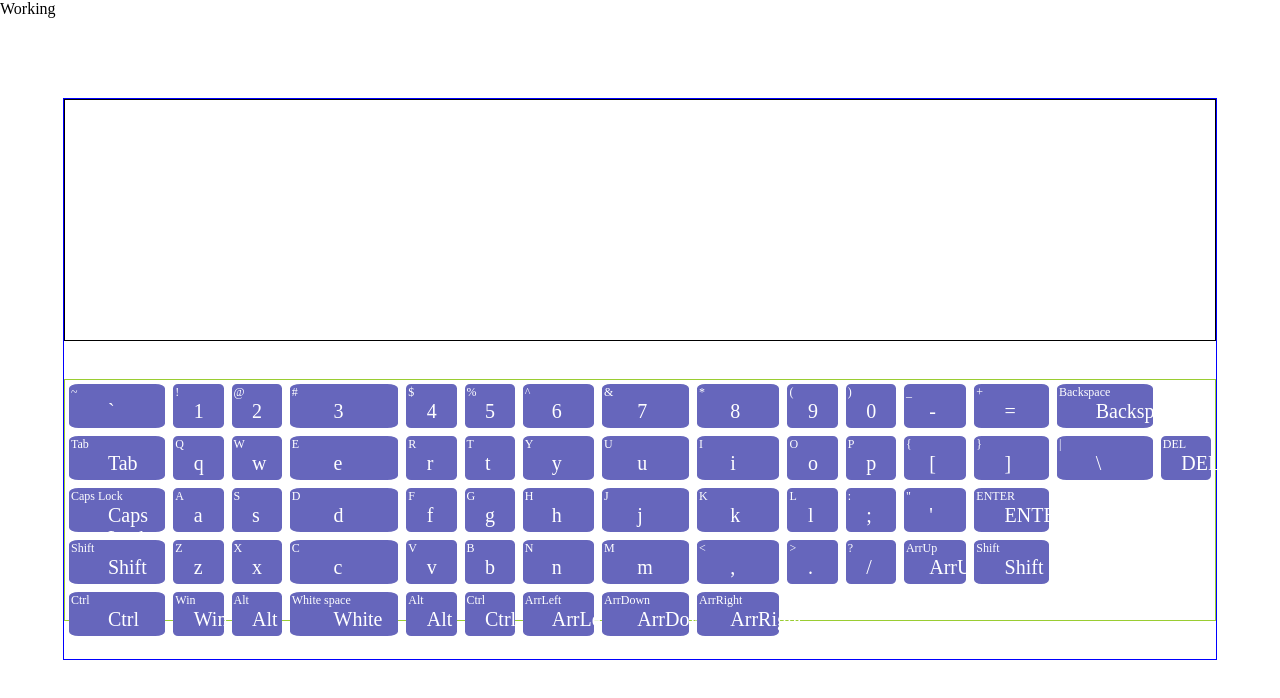
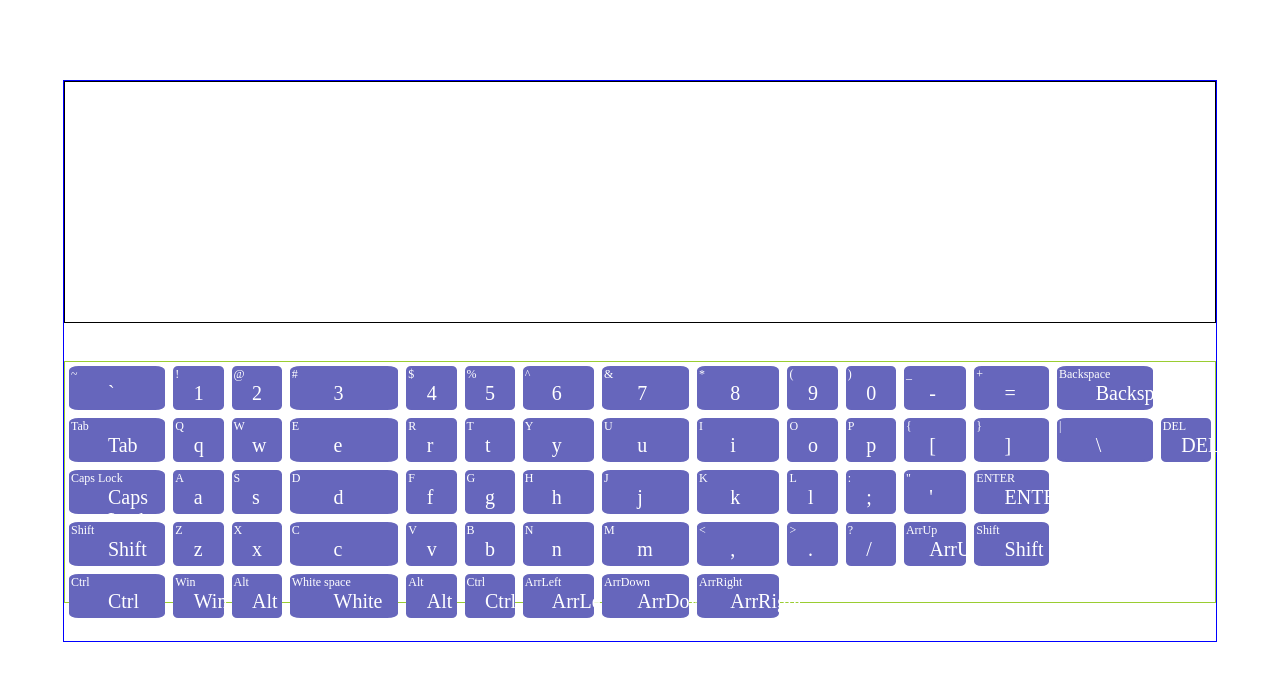
Before and after one commit to scerbina2016/virtual-keyboard, a plain HTML site: page index.html in a window 1280 px wide. Drawn offline with nearby package versions, Linux system fonts and the light colour scheme.

Commit message:
fix: err in deploy

```diff
--- a/index.html
+++ b/index.html
@@ -12,7 +12,6 @@
     <title>Virtual kbd</title>
 </head>
 <body>
-    <div>Working</div>
     <script type="module" src="main-script.js"></script>
 </body>
 </html>
```
